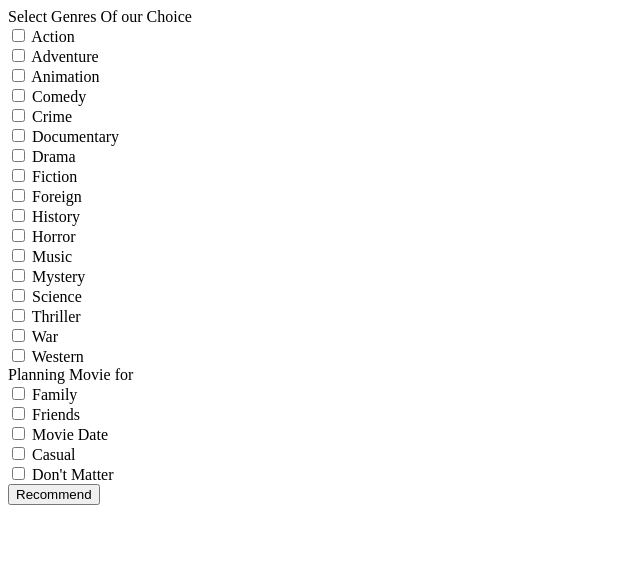
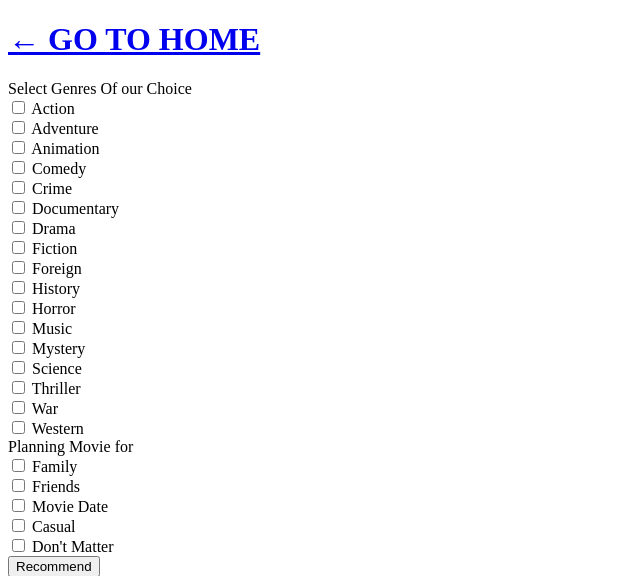
Before and after one commit to Devil-aa/andsand, a Django app: page /genres in a window 1280 px wide. Shown: the top 576 px of the page, without its empty margins (0-640 px from the left). Run offline with Django 3.2, Linux system fonts and the light colour scheme.

Commit message:
Update main.html

```diff
--- a/movlens/inpform/templates/main.html
+++ b/movlens/inpform/templates/main.html
@@ -7,6 +7,7 @@
     <title>Movlens</title>
 </head>
 <body>
+    <a href="/"><h1>&larr; GO TO HOME</h1></a>
 
     <form action="/recommend" method="POST">
 
```
